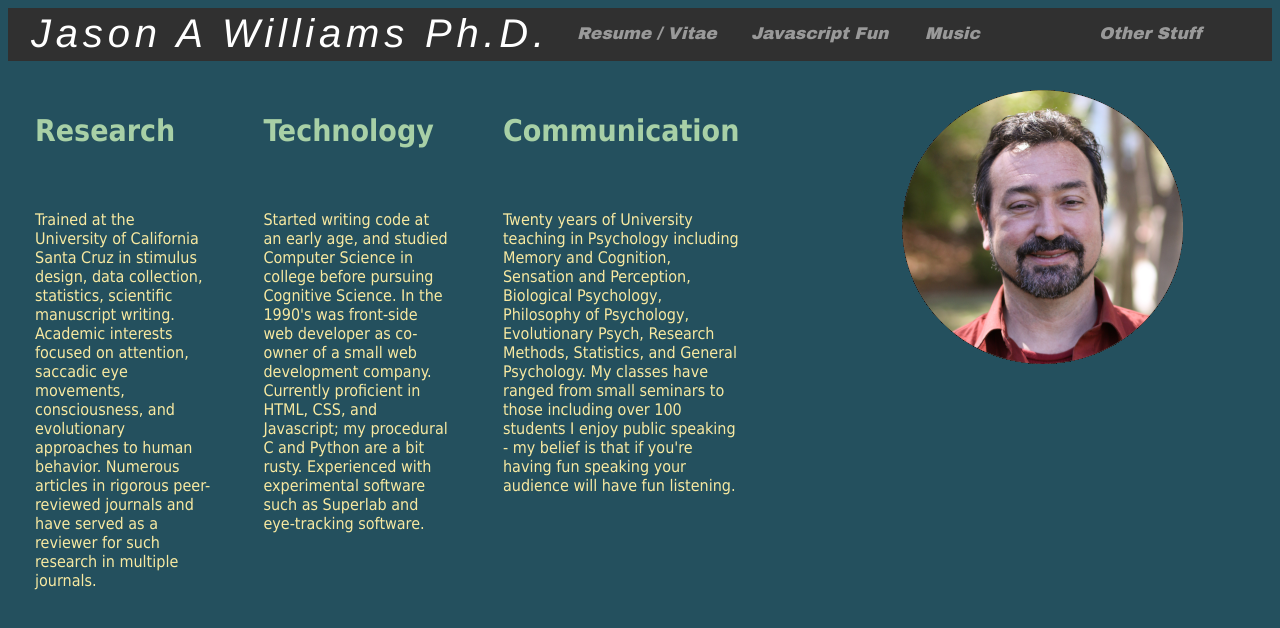
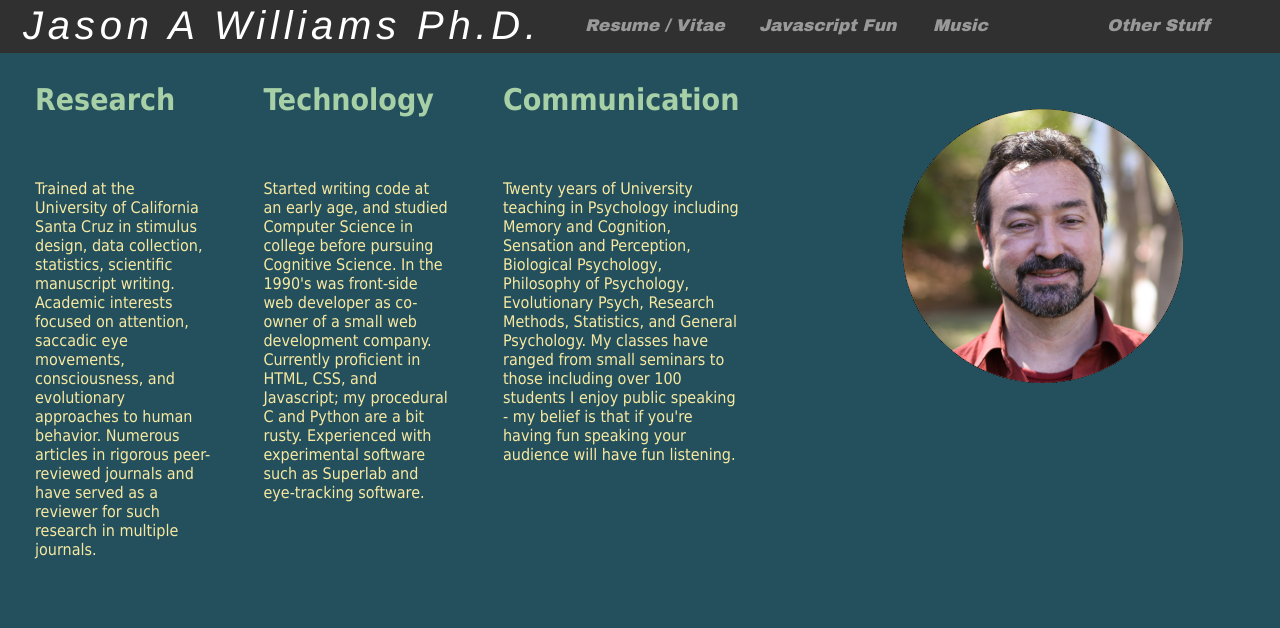
Before and after one commit to drfreudjr/drfreudjr.github.io, a plain HTML site: page index.html in a window 1280 px wide. Drawn offline with Linux system fonts and the light colour scheme.

Commit message:
Small update to menubar

```diff
--- a/css/index.css
+++ b/css/index.css
@@ -1,8 +1,13 @@
-body 	{background-color: #24505E;
-	}
+body 	{background-color: #24505E;}
 
 #stripe { background-color: #303030;
-	  width: 100%;}
+	  background:linear-gradient(left, #303030, #24505E);
+	  background:-moz-linear-gradient(left, #303030, #24505E);
+	  width: 100%;
+  	  position: fixed;
+ 	  top: 0px;
+ 	  left: 0px;
+}
 
 #name {	  color: white;
 	  font-family:helvetica, serif;
@@ -17,14 +22,14 @@ body 	{background-color: #24505E;
 	font-family: arial black, tahoma;
 	font-weight: bold;
 	font-size:17px;
-	  font-style: italic;
-	width: 170px;	}
+	font-style: italic;
+	width: 170px;}
 
-p.space {font-size:50px;)}
+p.space {font-size:80px;)}
 
 #my_picture {
-float: right;
- margin: 0 0 0 0px;}
+	float: right;
+	margin: 0 0 0 0px;}
 
 #columns {width: 60%;
 	font-family: tahoma, courier;}
```
